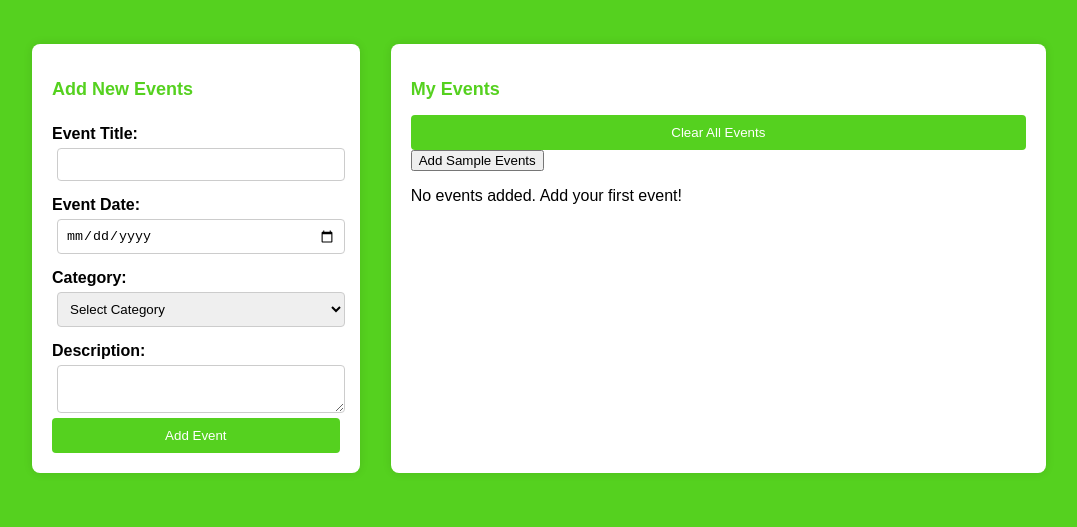
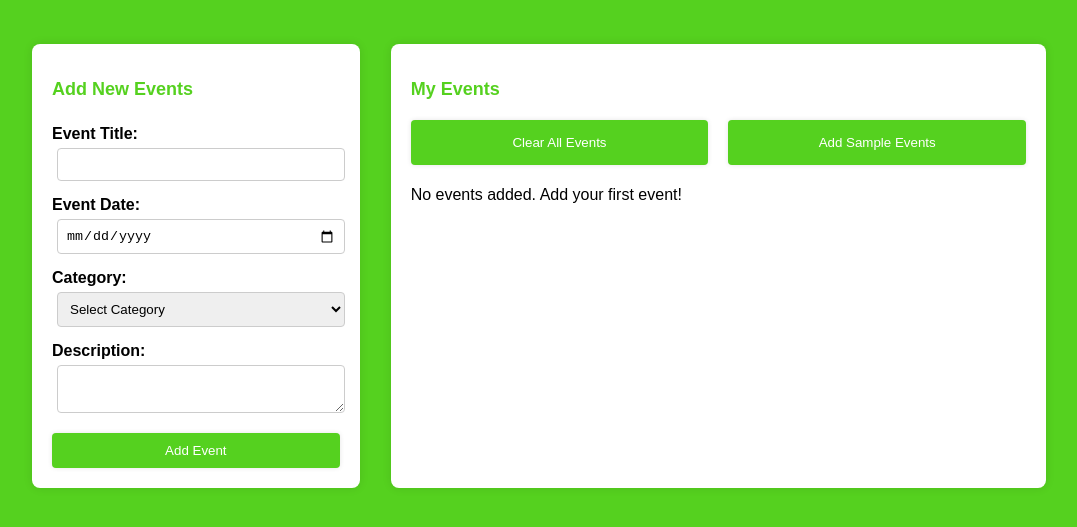
Before and after one commit to anupam311/smart-event-dashboard, a plain HTML site: page index.html in a window 1280 px wide. Shown: the part 61-588 px from the top of the page, without its empty margins (101-1178 px from the left). Drawn offline with Linux system fonts and the light colour scheme; a script that the page names is missing.

Commit message:
update style.css

```diff
--- a/style.css
+++ b/style.css
@@ -70,18 +70,39 @@ h2{
     align-items: center;
 }
 
+#buttons{
+    display: flex;
+    flex-wrap: wrap;
+    flex-direction: row;
+    justify-content: space-between;
+    list-style-type: none;
+    padding: 0;
+}
 /* Styles for the Add and Clear_event buttons */
-#add-event, #clear-events{
+#add-event, #clear-events, #sample-events{
     background-color: #55d11f;
     color: white;
-    padding: 10px 15px;
     border: none;
-    border-radius: 4px;
     cursor: pointer;
-    width: 100%;
 }
 
-#add-event:hover, #clear-events:hover{
+#add-event{
+    padding: 10px;
+    margin-top: 15px;
+    border-radius: 4px;
+    box-shadow: 0 0 5px rgba(0, 0, 0, 0.1);
+    display: inline-block;
+}
+#clear-events, #sample-events{
+    flex: 0 1 calc(50% - 10px);
+    padding: 15px;
+    margin: 5px 0;
+    border-radius: 4px;
+    box-shadow: 0 0 5px rgba(0, 0, 0, 0.1);
+    display: inline-block;
+}
+
+#add-event:hover, #clear-events:hover, #sample-events:hover{
     background-color: #45a11f;
     transform: scale(1.05);
     transition: all 0.3s ease-in-out;
```
